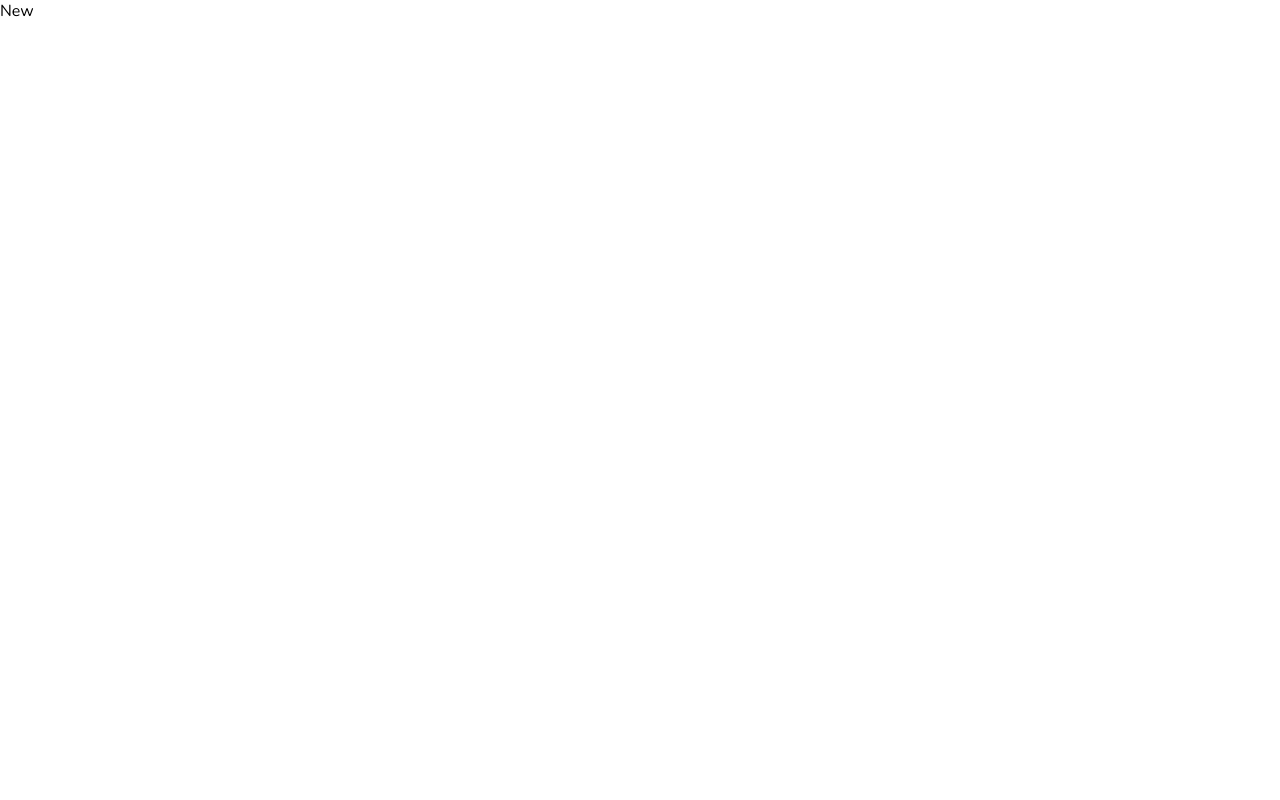
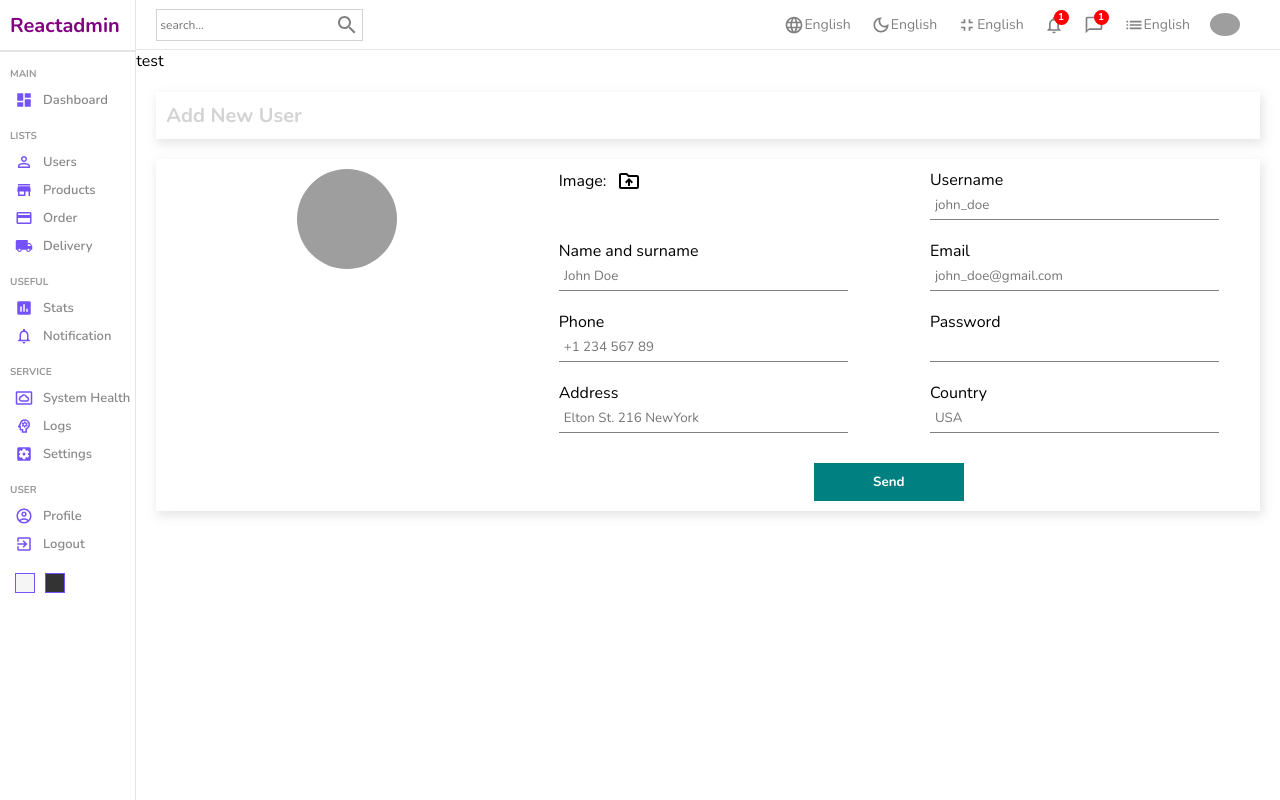
Before and after one commit to eligifty-coder/react_static_dashboard, a React (Create React App) app: page /users/new in a window 1280 px wide. Built offline with nearby package versions, Linux system fonts and the light colour scheme; grey boxes are pictures that could not be loaded.

Commit message:
added links

```diff
--- a/src/App.js
+++ b/src/App.js
@@ -3,7 +3,7 @@
 import List from "./pages/list/Lists";
 import Single from './pages/single/Single';
 import New from './pages/new/New';
-
+import { userInputs, productInputs } from "./formSource";
 import {BrowserRouter as Router, Routes, Route} from 'react-router-dom'
 function App() {
   return (
@@ -15,12 +15,12 @@
           <Route path='/users' >
             <Route index element={<List />}/>
             <Route path=':userId' element={<Single />} />
-            <Route path='new' element={<New />} />
+            <Route path='new' element={<New inputs={userInputs} title="Add New User" />} />
           </Route>
           <Route path='/products'>
             <Route index element={<List />} />
             <Route path=':productId' element={<Single />} />
-            <Route path='new' element={<New />} />
+            <Route path='new' element={<New inputs={productInputs} title="Add New Product" />} />
           </Route>
         </Routes>
       </Router>
--- a/src/components/datatable/Datatable.jsx
+++ b/src/components/datatable/Datatable.jsx
@@ -2,6 +2,7 @@
 import './Datatable.scss'
 import { userColumns, userRows } from '../../datatablesource'
 import { DataGrid } from "@mui/x-data-grid";
+import { Link } from 'react-router-dom';
 
 const Datatable = () => {
    const actionColumn = [
@@ -12,7 +13,7 @@
          renderCell: () => {
             return (
                <div className="cellAction">
-                  <div className="viewButton">View</div>
+                  <Link to="/users/test" ><div className="viewButton">View</div></Link>
                   <div className="deleteButton">Delete</div>
                </div>
             )
@@ -21,6 +22,13 @@
    ]
    return (
       <div className='datatable' >
+         <div className="datableTitle">
+            Add new user
+            <Link to='/users/new' className="link"  style={{ textdecoration: 'none' }} >
+               Add New
+            </Link>
+         </div>
+
          <DataGrid
             className="datagrid"
             rows={userRows}
--- a/src/components/datatable/Datatable.scss
+++ b/src/components/datatable/Datatable.scss
@@ -2,6 +2,27 @@
    height: 600px;
    width: 100%;
    padding: 20px;
+   .datableTitle{
+      width: 100%;
+      font-size: 24px;
+      color: gray;
+      margin-bottom: 10px;
+      display: flex;
+      align-items: center;
+      justify-content: space-between;
+
+
+      .link{
+         text-decoration: none;
+         color: green;
+         font-size: 16px;
+         font-weight: 400;
+         border: 1px solid green;
+         padding: 5px;
+         border-radius: 5px;
+         cursor: pointer;
+      }
+   }
    .cellWithImg{
       display: flex;
       align-items: center;
--- a/src/components/sidebar/Sidebar.jsx
+++ b/src/components/sidebar/Sidebar.jsx
@@ -11,13 +11,17 @@
 import SettingsSystemDaydreamOutlinedIcon from "@mui/icons-material/SettingsSystemDaydreamOutlined";
 import PsychologyOutlinedIcon from "@mui/icons-material/PsychologyOutlined";
 import AccountCircleOutlinedIcon from "@mui/icons-material/AccountCircleOutlined";
+import { Link } from "react-router-dom";
+
 const Sidebar = () => {
    return (
       <div className="sidebar">
          <div className="top">
+            <Link to='/' style={{textDecoration:'none'}}>
                <span className="logo">
                   reactadmin
                </span>
+            </Link>
          </div>
          <hr/>
          <div className="center">
@@ -28,14 +32,20 @@
                   <span>Dashboard</span>
                </li>
                <p className="title">LISTS</p>
+               <Link to='/users' style={{ textDecoration: 'none' }}>
                   <li>
                      <PersonOutlineIcon className="icon" />
                      <span>Users</span>
                   </li>
+               </Link>
+               <Link to='/products' style={{ textDecoration: 'none' }}>
                   <li>
                      <StoreIcon className="icon" />
                      <span>Products</span>
                   </li>
+               </Link>
+
+
                <li>
                   <CreditCardIcon className="icon" />
                   <span>Order</span>
--- a/src/components/table/Table.jsx
+++ b/src/components/table/Table.jsx
@@ -1,6 +1,7 @@
 import React from 'react'
 import './Table.scss'
 import Table from "@mui/material/Table";
+import { Link } from 'react-router-dom';
 import TableBody from "@mui/material/TableBody";
 import TableCell from "@mui/material/TableCell";
 import TableContainer from "@mui/material/TableContainer";
--- /dev/null
+++ b/src/formSource.js
@@ -0,0 +1,76 @@
+export const userInputs = [
+   {
+      id: 1,
+      label: "Username",
+      type: "text",
+      placeholder: "john_doe",
+   },
+   {
+      id: 2,
+      label: "Name and surname",
+      type: "text",
+      placeholder: "John Doe",
+   },
+   {
+      id: 3,
+      label: "Email",
+      type: "mail",
+      placeholder: "john_doe@gmail.com",
+   },
+   {
+      id: 4,
+      label: "Phone",
+      type: "text",
+      placeholder: "+1 234 567 89",
+   },
+   {
+      id: 5,
+      label: "Password",
+      type: "password",
+   },
+   {
+      id: 6,
+      label: "Address",
+      type: "text",
+      placeholder: "Elton St. 216 NewYork",
+   },
+   {
+      id: 7,
+      label: "Country",
+      type: "text",
+      placeholder: "USA",
+   },
+];
+
+export const productInputs = [
+   {
+      id: 1,
+      label: "Title",
+      type: "text",
+      placeholder: "Apple Macbook Pro",
+   },
+   {
+      id: 2,
+      label: "Description",
+      type: "text",
+      placeholder: "Description",
+   },
+   {
+      id: 3,
+      label: "Category",
+      type: "text",
+      placeholder: "Computers",
+   },
+   {
+      id: 4,
+      label: "Price",
+      type: "text",
+      placeholder: "100",
+   },
+   {
+      id: 5,
+      label: "Stock",
+      type: "text",
+      placeholder: "in stock",
+   },
+];
--- a/src/pages/new/New.jsx
+++ b/src/pages/new/New.jsx
@@ -1,8 +1,56 @@
-import React from 'react'
+import {useState} from 'react'
 import "./New.scss"
-const New = () => {
+import Sidebar from '../../components/sidebar/Sidebar'
+import Navbar from '../../components/navbar/Navbar'
+import DriveFolderUploadOutlinedIcon from "@mui/icons-material/DriveFolderUploadOutlined";
+const New = ({ inputs, title }) => {
+   const [file, setFile] = useState('')
+   console.log(file, 'files')
    return (
-      <div>New</div>
+      <div className="new">
+         <Sidebar/>
+         <div className="newContainer">
+            <Navbar />
+            test
+            <div className="top">
+               <h1>{title}</h1>
+            </div>
+            <div className="bottom">
+               <div className="left">
+                  <img
+                     src={
+                        file ? URL.createObjectURL(file) : "https://icon-library.com/images/no-image-icon/no-image-icon-0.jpg"
+                     }
+                     alt="user"
+                  />
+               </div>
+               <div className="right">
+                  <form >
+                     <div className="formInput" >
+                        <label htmlFor='file' >Image:<DriveFolderUploadOutlinedIcon  className="icon"/></label>
+                        <input
+                           type="file"
+                           id='file'
+                           style={{ display: 'none' }}
+                           onChange={e => {
+                              setFile(e.target.files[0])
+                           }}
+                        />
+                     </div>
+
+                     {inputs.map(input => {
+                        return <div className="formInput" key={input.id} >
+                           <label >{input.label}</label>
+                           <input type={input.type} placeholder={input.placeholder} />
+                        </div>
+                     })}
+
+                     <button>Send</button>
+                  </form>
+               </div>
+            </div>
+         </div>
+      </div>
    )
 }
 
--- a/src/pages/new/New.scss
+++ b/src/pages/new/New.scss
@@ -0,0 +1,66 @@
+.new{
+   width: 100%;
+   display: flex;
+   .newContainer{
+      flex:6;
+
+      .top, .bottom{
+         box-shadow: 2px 4px 10px 1px rgba(201, 201, 201, 0.47);
+         padding: 10px;
+         margin: 20px;
+         display: flex;
+
+         h1{
+            color: lightgray;
+            font-size: 20px;
+         }
+         .left{
+            flex: 1;
+            text-align: center;
+            img{
+               width: 100px;
+               height: 100px;
+               border-radius: 50%;
+               -o-object-fit: cover;
+                  object-fit: cover;
+            }
+         }
+         .right{
+            flex: 2;
+            form{
+               display: flex;
+               flex-wrap: wrap;
+               gap: 20px;
+               justify-content: space-around;
+               .formInput{
+                  width: 40%;
+                  input{
+                     width: 100%;
+                     padding: 5px;
+                     border: none;
+                     border-bottom: 1px solid gray;
+                  }
+                  label{
+                     display: flex;
+                     align-items: center;
+                     gap: 10px;
+                     .icon{
+                        cursor: pointer;
+                     }
+                  }
+               }
+               button{
+                  width: 150px;
+                  padding: 10px;
+                  border: none;
+                  color: #fff;
+                  background-color: teal;
+                  font-weight: bold;
+                  cursor: pointer;
+                  margin-top: 10px;
+               }
+            }
+         }
+      }
+   }
+}
```
Lines whose indentation alone changed are shown as unchanged.
